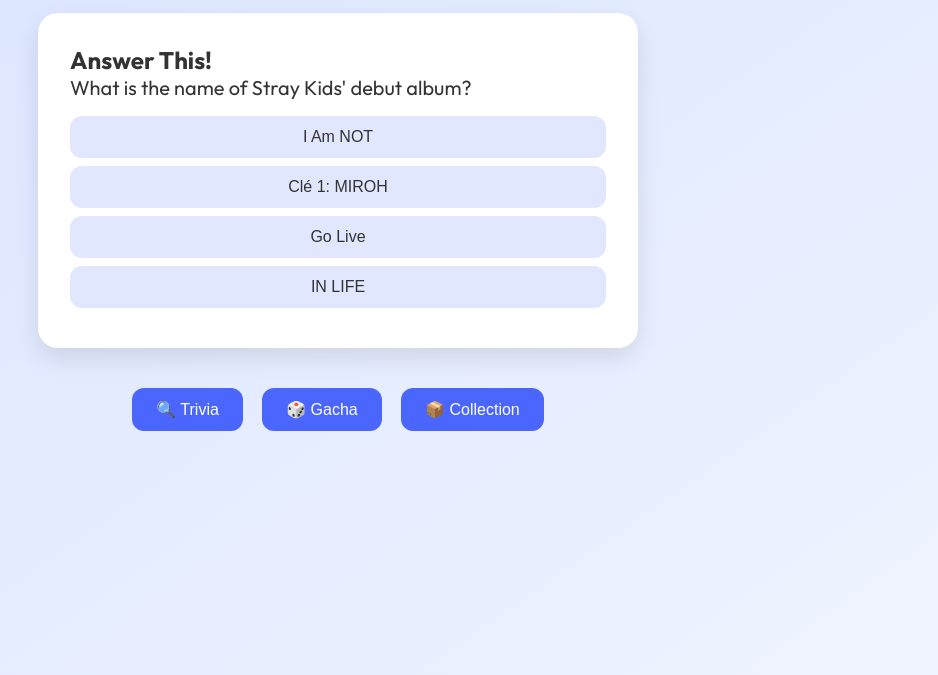
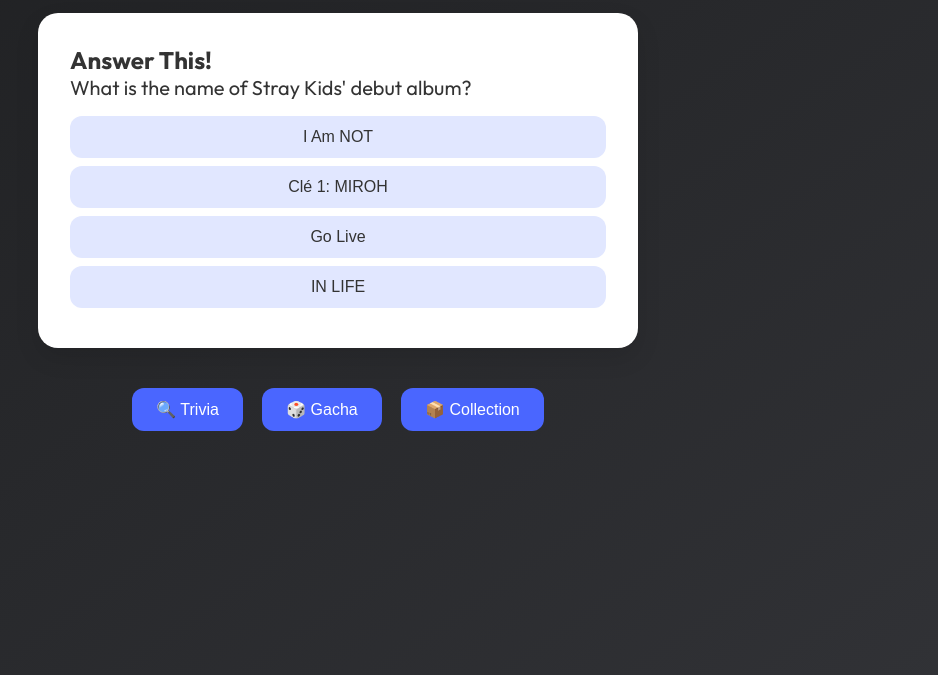
Before and after one commit to Safeyra/SKZTrivia, a plain HTML site: page index.html in a window 1280 px wide. Shown: the part 125-800 px from the top of the page, without its empty margins (302-1240 px from the left). Drawn offline with Linux system fonts and the light colour scheme.

Commit message:
Update style.css

```diff
--- a/style.css
+++ b/style.css
@@ -5,7 +5,7 @@
 }
 body {
   font-family: 'Outfit', sans-serif;
-  background: linear-gradient(145deg, #d8e3ff, #f0f4ff);
+  background: linear-gradient(145deg, #1e1f21, #313236);
   color: #333;
   min-height: 100vh;
   display: flex;
```
